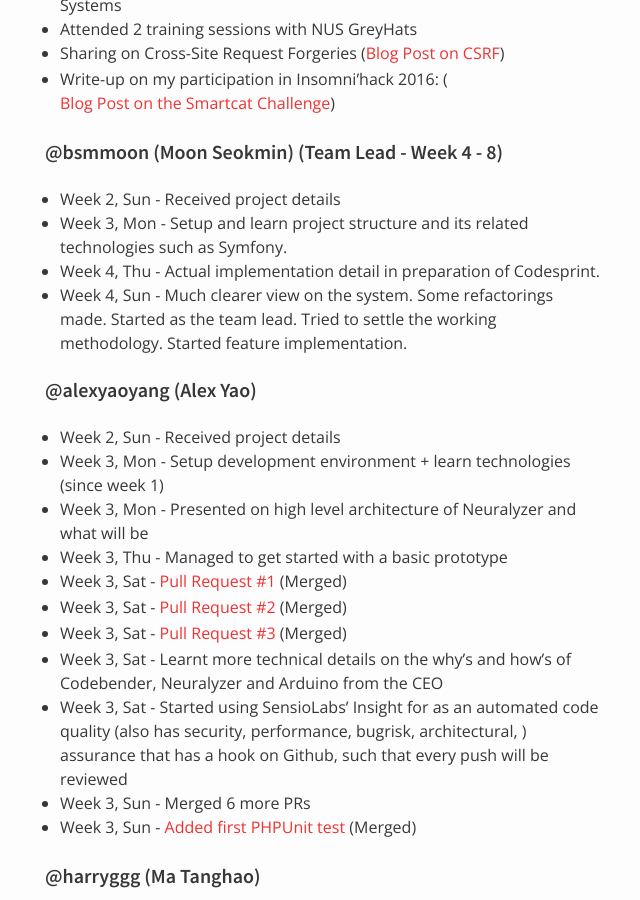
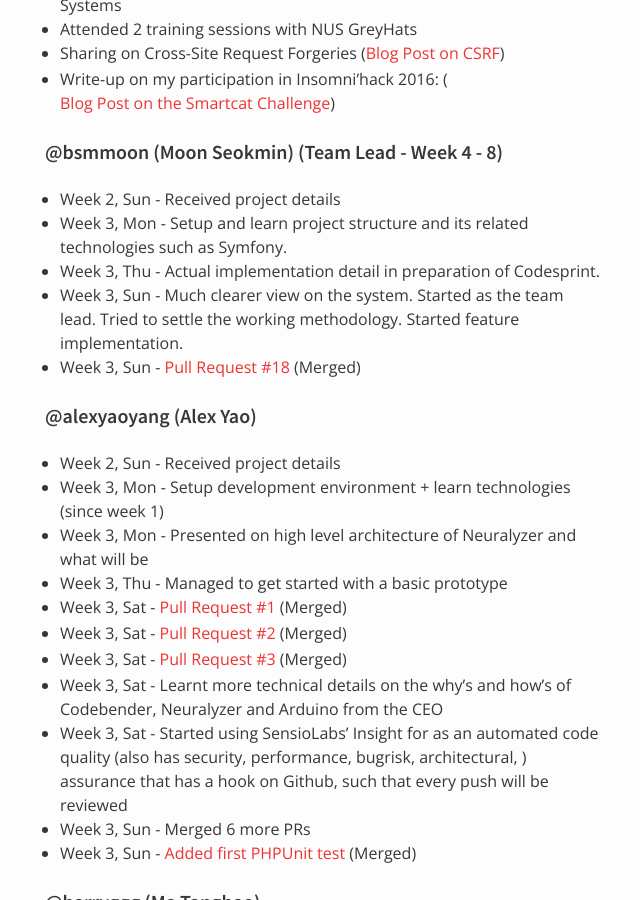
Before and after one commit to nus-oss/cs3281-AY1516S2-website, a Jekyll site: the page built from teams/codebender.md, in a window 1280 px wide and 900 px high, scrolled down 1506 px. Shown: the whole window, without its empty margins (325-965 px from the left). Built offline with Jekyll 4.4.1, drawn with Linux system fonts in a browser that asks for light colours.

Commit message:
Update codebender.md

```diff
--- a/teams/codebender.md
+++ b/teams/codebender.md
@@ -53,8 +53,9 @@
 #### @bsmmoon (Moon Seokmin) (Team Lead - Week 4 - 8)
 * Week 2, Sun - Received project details
 * Week 3, Mon - Setup and learn project structure and its related technologies such as Symfony.
-* Week 4, Thu - Actual implementation detail in preparation of Codesprint.
-* Week 4, Sun - Much clearer view on the system. Some refactorings made. Started as the team lead. Tried to settle the working methodology. Started feature implementation.
+* Week 3, Thu - Actual implementation detail in preparation of Codesprint.
+* Week 3, Sun - Much clearer view on the system. Started as the team lead. Tried to settle the working methodology. Started feature implementation.
+* Week 3, Sun - [Pull Request #18](https://github.com/codebendercc/eratosthenes/pull/18) (Merged)
 
 #### @alexyaoyang (Alex Yao)
 * Week 2, Sun - Received project details
```
